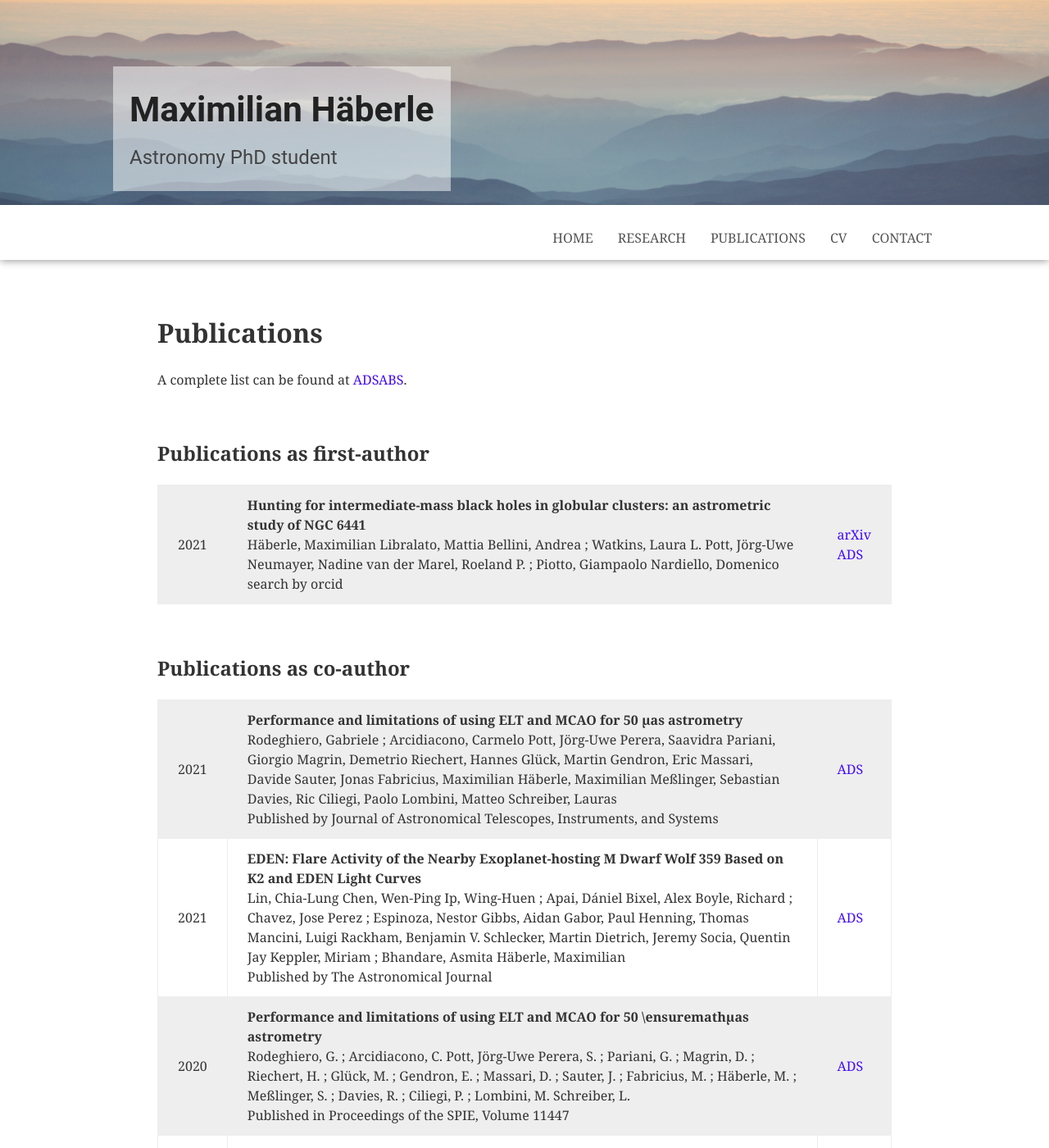
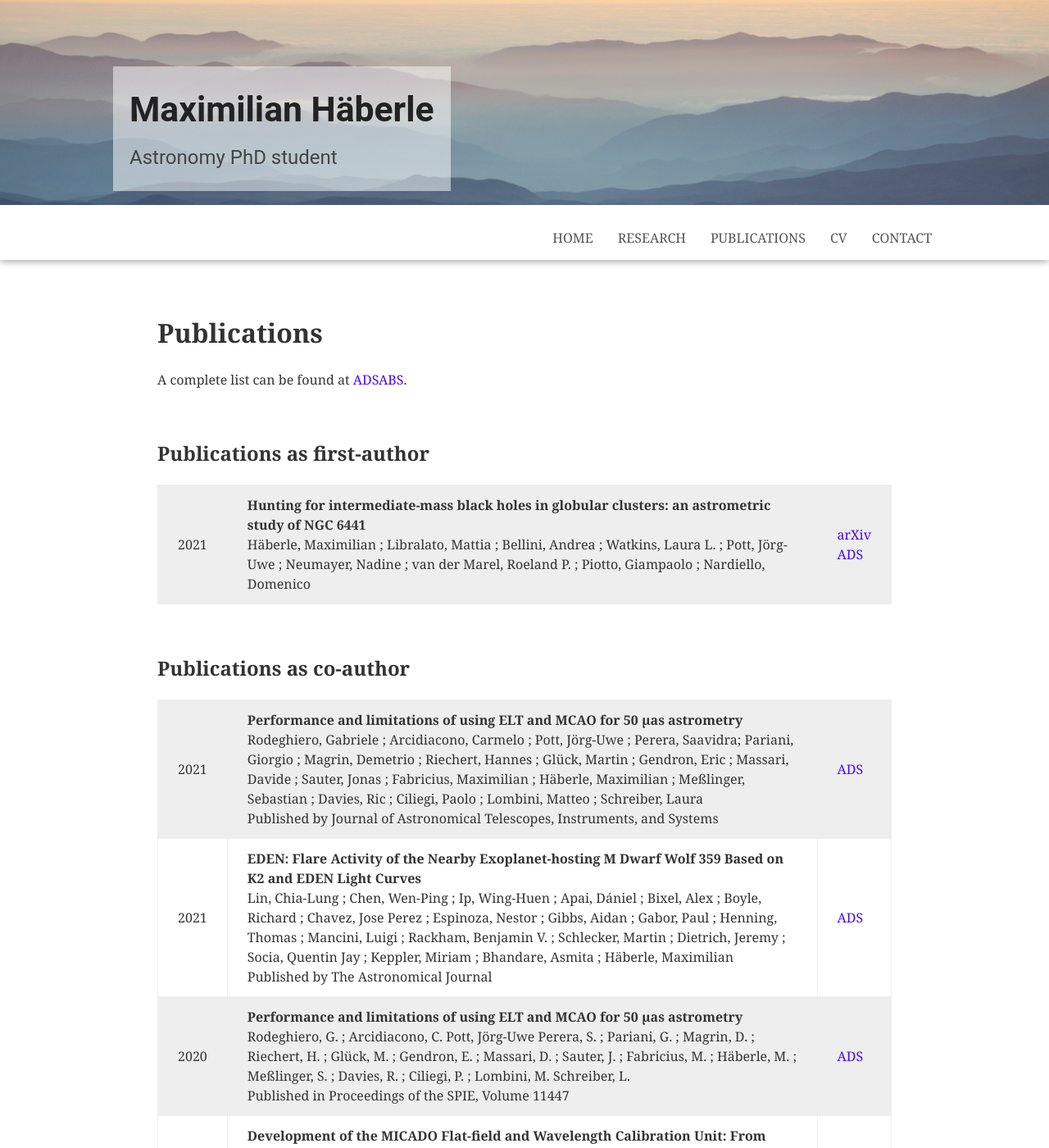
Before and after one commit to maxhaeberle/maxhaeberle.github.io, a Jekyll site: the page built from publications.html, in a window 1280 px wide and 1400 px high. Shown: the whole window at 82% size. Built offline with Jekyll 4.4.1, drawn with Linux system fonts in a browser that asks for light colours.

Commit message:
Fixed authors in publication section

```diff
--- a/publications.html
+++ b/publications.html
@@ -18,7 +18,7 @@
 	<tr>
 		<td>2021</td>
 		<td><b>Hunting for intermediate-mass black holes in globular clusters: an astrometric study of NGC 6441</b><br>
-			 Häberle, Maximilian Libralato, Mattia Bellini, Andrea ; Watkins, Laura L. Pott, Jörg-Uwe Neumayer, Nadine van der Marel, Roeland P. ; Piotto, Giampaolo Nardiello, Domenico search by orcid</td>
+			 Häberle, Maximilian ; Libralato, Mattia ; Bellini, Andrea ; Watkins, Laura L. ; Pott, Jörg-Uwe ; Neumayer, Nadine ; van der Marel, Roeland P. ; Piotto, Giampaolo ; Nardiello, Domenico</td>
 		<td><a href="https://arxiv.org/abs/2102.07782" target="_blank">arXiv</a><br><a href="https://ui.adsabs.harvard.edu/abs/2021MNRAS.503.1490H/abstract" target="_blank">ADS</a></td>
 	</tr>
 	<tr>
@@ -33,20 +33,20 @@
 	<tr>
 		<td>2021</td>
 		<td><b>Performance and limitations of using ELT and MCAO for 50 μas astrometry</b><br>
-			 Rodeghiero, Gabriele ; Arcidiacono, Carmelo Pott, Jörg-Uwe Perera, Saavidra Pariani, Giorgio Magrin, Demetrio Riechert, Hannes Glück, Martin Gendron, Eric Massari, Davide Sauter, Jonas Fabricius, Maximilian Häberle, Maximilian Meßlinger, Sebastian Davies, Ric Ciliegi, Paolo Lombini, Matteo Schreiber, Lauras<br>
+			 Rodeghiero, Gabriele ; Arcidiacono, Carmelo ; Pott, Jörg-Uwe ; Perera, Saavidra;  Pariani, Giorgio ; Magrin, Demetrio ; Riechert, Hannes ; Glück, Martin ; Gendron, Eric ; Massari, Davide ; Sauter, Jonas ; Fabricius, Maximilian ; Häberle, Maximilian ; Meßlinger, Sebastian ; Davies, Ric ; Ciliegi, Paolo ; Lombini, Matteo ; Schreiber, Laura<br>
 			Published by Journal of Astronomical Telescopes, Instruments, and Systems</td>
 		<td><a href="https://ui.adsabs.harvard.edu/abs/2021JATIS...7c5005R/abstract" target="_blank">ADS</a></td>
 	</tr>
     <tr>
     <td>2021</td>
     <td><b>EDEN: Flare Activity of the Nearby Exoplanet-hosting M Dwarf Wolf 359 Based on K2 and EDEN Light Curves</b><br>
-         Lin, Chia-Lung Chen, Wen-Ping Ip, Wing-Huen ; Apai, Dániel Bixel, Alex Boyle, Richard ; Chavez, Jose Perez ; Espinoza, Nestor Gibbs, Aidan Gabor, Paul Henning, Thomas Mancini, Luigi Rackham, Benjamin V. Schlecker, Martin Dietrich, Jeremy Socia, Quentin Jay Keppler, Miriam ; Bhandare, Asmita Häberle, Maximilian <br>
+          Lin, Chia-Lung ; Chen, Wen-Ping ; Ip, Wing-Huen ; Apai, Dániel ; Bixel, Alex ; Boyle, Richard ; Chavez, Jose Perez ; Espinoza, Nestor ; Gibbs, Aidan ; Gabor, Paul ; Henning, Thomas ; Mancini, Luigi ; Rackham, Benjamin V. ; Schlecker, Martin ; Dietrich, Jeremy ; Socia, Quentin Jay ; Keppler, Miriam ; Bhandare, Asmita ; Häberle, Maximilian<br>
         Published by The Astronomical Journal</td>
     <td><a href="https://ui.adsabs.harvard.edu/abs/2021AJ....162...11L/abstract" target="_blank">ADS</a></td>
     </tr>
     <tr>
     <td>2020</td>
-    <td><b>Performance and limitations of using ELT and MCAO for 50 \ensuremathμas astrometry</b><br>
+    <td><b>Performance and limitations of using ELT and MCAO for 50 μas astrometry</b><br>
          Rodeghiero, G. ; Arcidiacono, C. Pott, Jörg-Uwe Perera, S. ; Pariani, G. ; Magrin, D. ; Riechert, H. ; Glück, M. ; Gendron, E. ; Massari, D. ; Sauter, J. ; Fabricius, M. ; Häberle, M. ; Meßlinger, S. ; Davies, R. ; Ciliegi, P. ; Lombini, M. Schreiber, L. <br>
         Published in
     Proceedings of the SPIE, Volume 11447</td>
```
